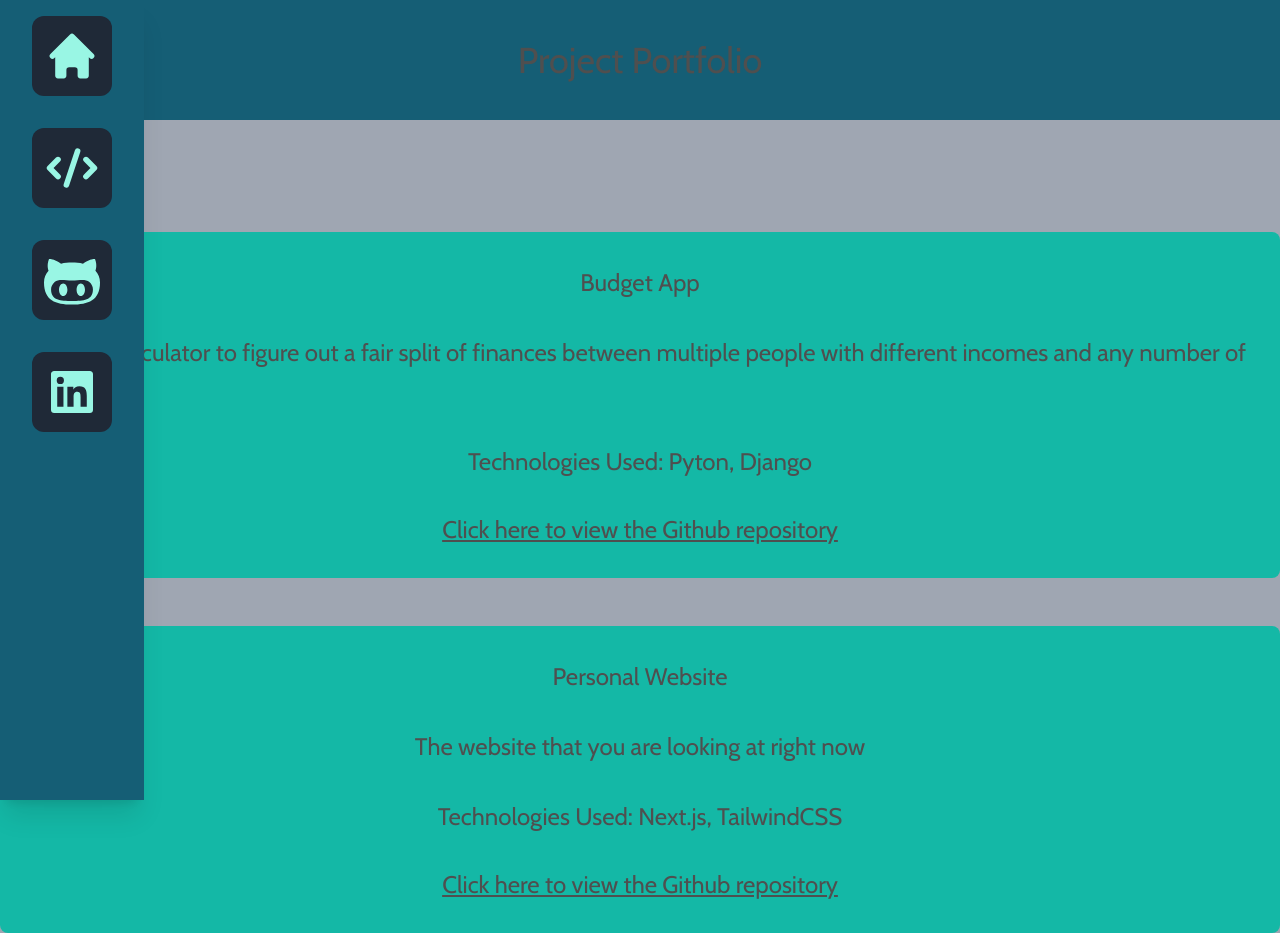
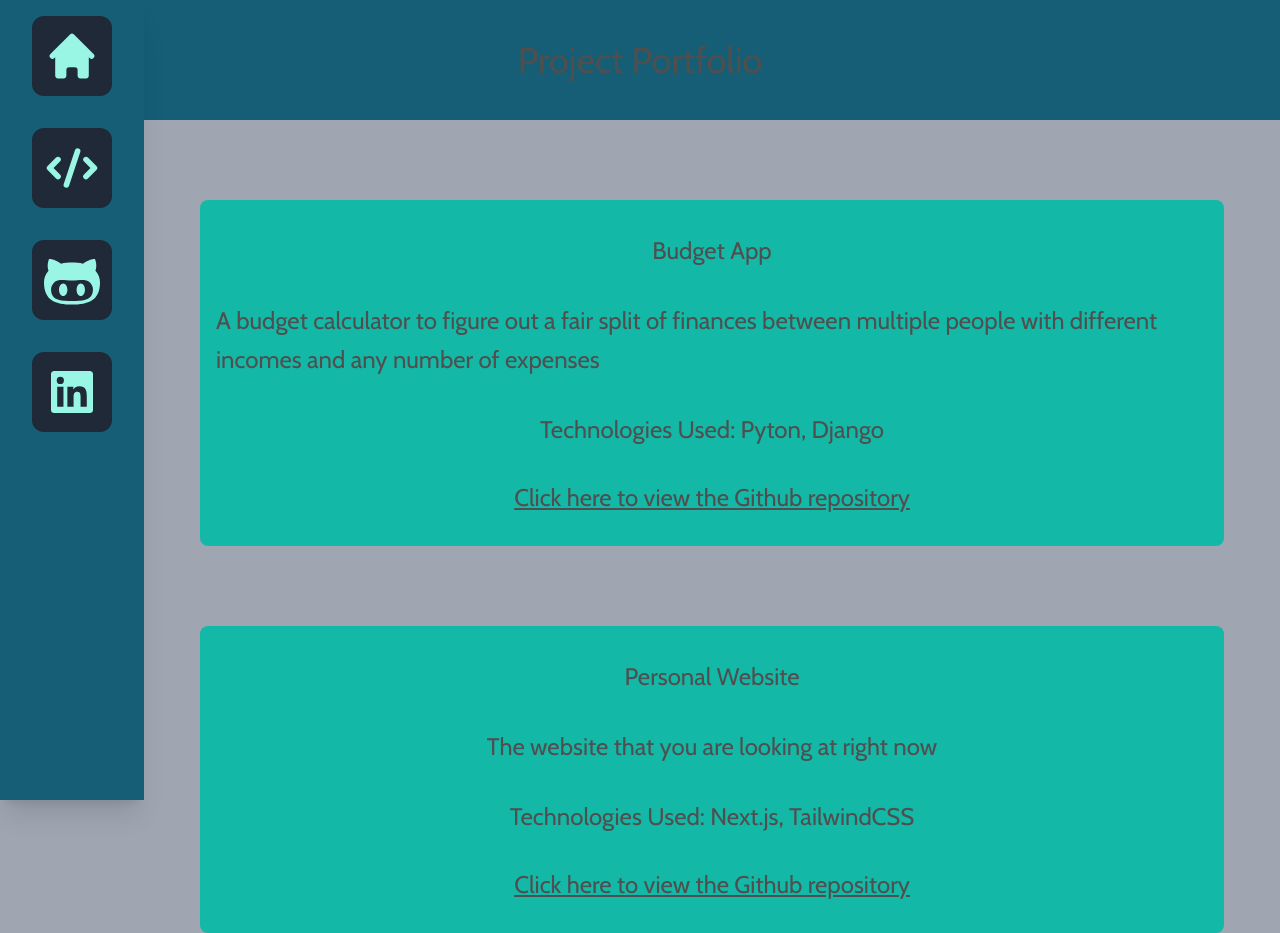
Before and after one commit to VinnyShipley/Personal_Site, a Next.js app: page /projects in a window 1280 px wide. Built offline with nearby package versions, Linux system fonts and the light colour scheme; what tw-elements would draw is missing.

Commit message:
sized on the projects better

```diff
--- a/src/components/projectcard.js
+++ b/src/components/projectcard.js
@@ -14,7 +14,7 @@ const projectArray = [
 const ProjectCard = () => (
   <div className="mt-16">
     {projectArray.map((item) => (
-      <div className="bg-accent rounded-lg py-8 mt-12 text-2xl" key={item.title}>
+      <div className="max-w-5xl mx-auto bg-accent rounded-lg py-8 mt-20 text-2xl" key={item.title}>
         <p className="flex justify-center">{item.title}</p>
         <br/>
         <p className="flex justify-center px-4">{item.description}</p>
--- a/src/pages/projects.js
+++ b/src/pages/projects.js
@@ -9,7 +9,7 @@ const ProjectsLandingPage = () => {
     <>
     <SideBar />
       <h1 className="text-4xl text-center text-bold bg-basic m-50 py-10 mt-0">Project Portfolio</h1>
-      <div className='grid'>
+      <div className='pl-36'>
       <ProjectCard />
       </div>
     </>
```
